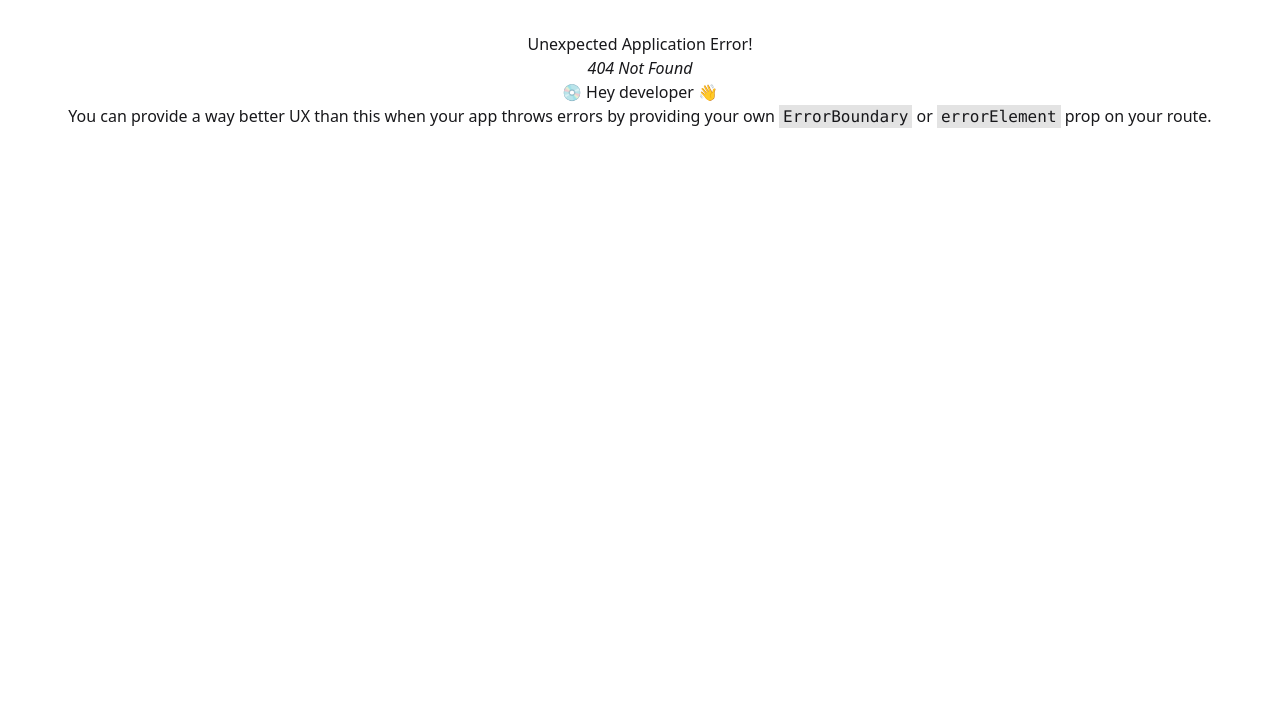
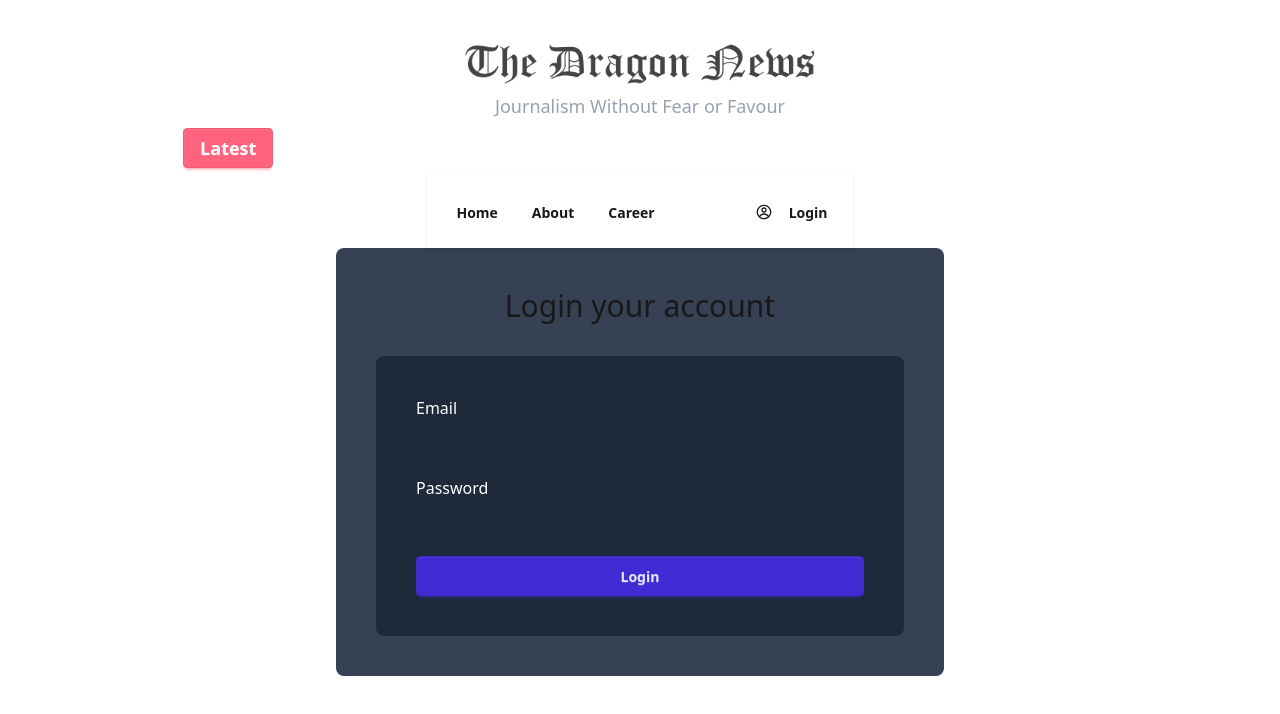
Before and after one commit to MdAsraful56/Dargon-News, a React (Vite) app: page /login in a window 1280 px wide. Before the commit this address had no page. Shown: the top 714 px of the page. Built offline with nearby package versions, Linux system fonts and the light colour scheme.

Commit message:
login page design

```diff
--- a/src/App.jsx
+++ b/src/App.jsx
@@ -2,6 +2,7 @@ import { createBrowserRouter, createRoutesFromElements, Route, RouterProvider }
 import './App.css'
 import Root from './components/Root/Root'
 import Home from './components/Home/Home'
+import Login from './components/Login/Login'
 
 function App() {
 
@@ -9,6 +10,7 @@ function App() {
     createRoutesFromElements(
       <Route path='/' element={ <Root /> }>
         <Route index element={ <Home /> } />
+        <Route path='/login' element={ <Login /> } />
       </Route>
     )
   )
--- a/src/components/Header/Header.jsx
+++ b/src/components/Header/Header.jsx
@@ -8,9 +8,9 @@ const Header = () => {
             <header className='flex flex-col items-center justify-center gap-2'>
                 <img className='w-[350px]' src={logo} alt="" />
                 <h4 className="text-lg text-gray-400">Journalism Without Fear or Favour</h4>
-                <div className="flex flex-row items-center justify-center gap-4">
+                <div className="flex flex-row items-center justify-center gap-2">
                     <button className="btn btn-error text-white text-lg">Latest</button>
-                    <p className="">Match Highlights: Germany vs Spain — as it happened   !   Match Highlights: Germany vs Spain as...</p>
+                    <marquee className='text-lg'>Match Highlights: Germany vs Spain — as it happened ! Match Highlights: Germany vs Spain as...</marquee>
                 </div>
                 <Navbar />
             </header>
@@ -18,4 +18,5 @@ const Header = () => {
     );
 };
 
+
 export default Header;
--- /dev/null
+++ b/src/components/Login/Login.jsx
@@ -0,0 +1,24 @@
+
+
+const Login = () => {
+    return (
+        <div className="login bg-gray-700 p-10 w-1/2 mx-auto rounded-lg">
+            <h1 className="text-3xl mb-8">Login your account</h1>
+            <div className="text-left p-10 bg-gray-800 rounded-lg">
+                <form action="">
+                    <div className="mb-4">
+                        <label htmlFor="email" className="block text-white">Email</label>
+                        <input type="email" name="email" id="email" className="w-full p-2 rounded-lg" />
+                    </div>
+                    <div className="mb-4">
+                        <label htmlFor="password" className="block text-white">Password</label>
+                        <input type="password" name="password" id="password" className="w-full p-2 rounded-lg" />
+                    </div>
+                    <button className="btn btn-primary w-full">Login</button>
+                </form>
+            </div>
+        </div>
+    );
+};
+
+export default Login;
--- a/src/components/Navbar/Navbar.jsx
+++ b/src/components/Navbar/Navbar.jsx
@@ -1,4 +1,4 @@
-import { NavLink } from "react-router";
+import { Link, NavLink } from "react-router";
 import { CgProfile } from "react-icons/cg";
 
 
@@ -37,9 +37,9 @@ const Navbar = () => {
                     }
                     </ul>
                 </div>
-                <div className="navbar-end ">
+                <div className="navbar-end ml-20 ">
                     <CgProfile />
-                    <button className="btn">Login</button>
+                    <Link to="/login" className="btn btn-ghost">Login</Link>
                 </div>
             </div>
         </div>
```
